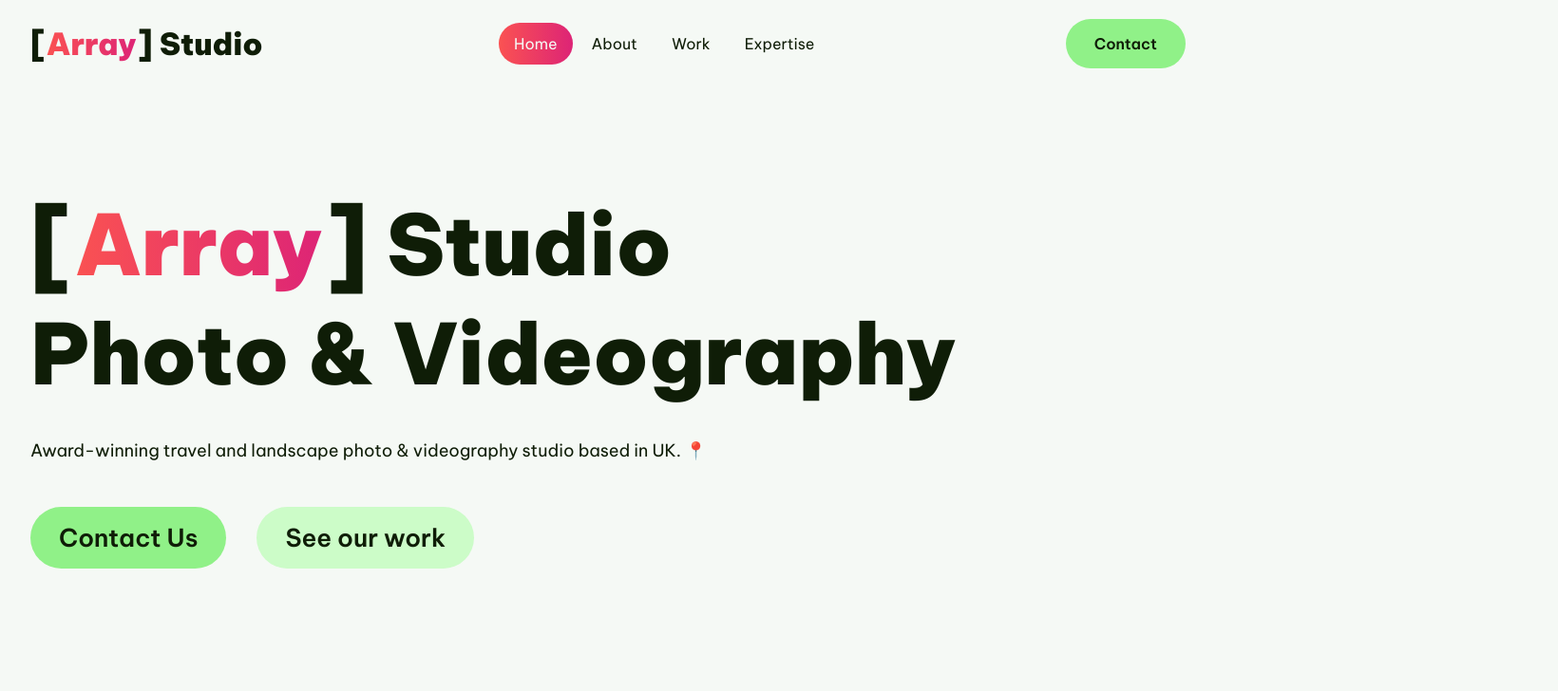
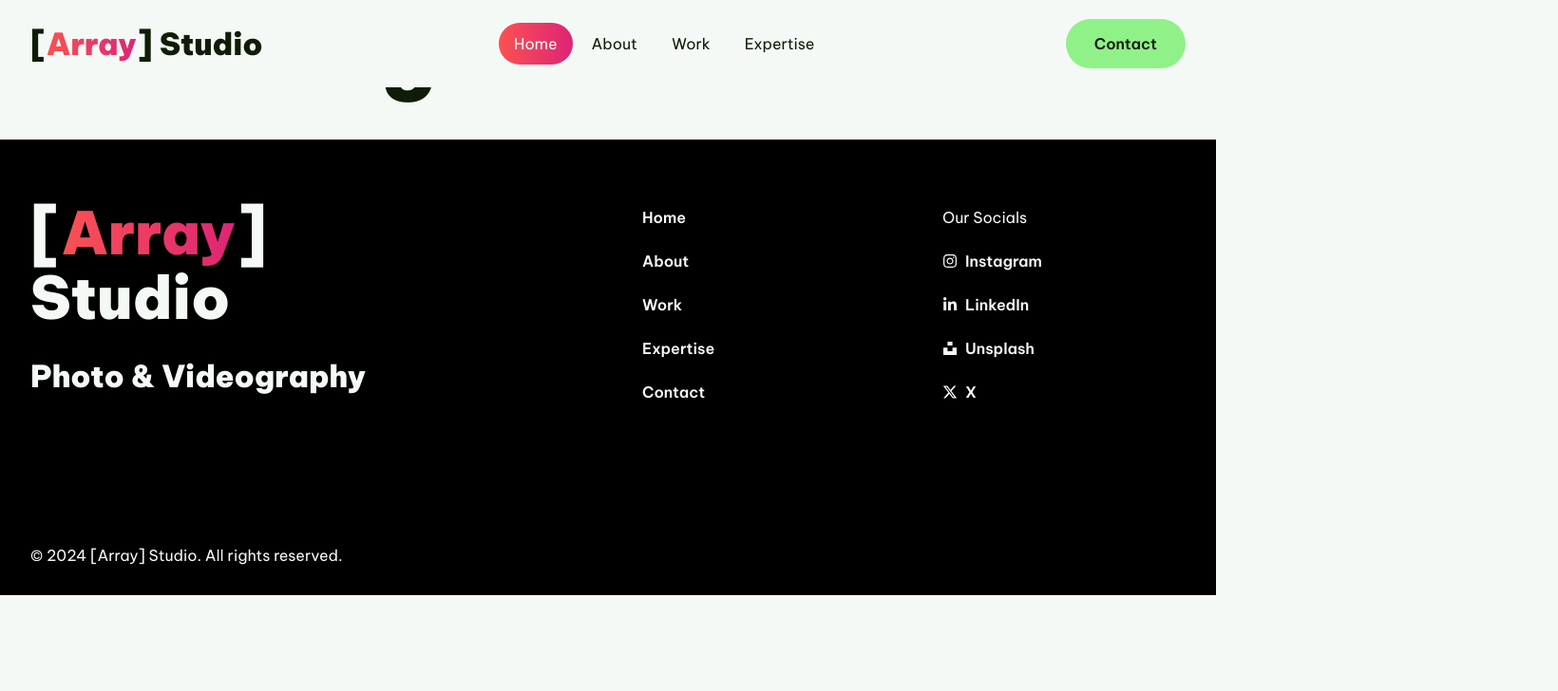
Before and after one commit to SnayderRodrigues/react-study, a React (Vite) app: page /about in a window 1280 px wide. Shown: the top 728 px of the page at 95% size, 1640 px wide, since content can reach past the window. Built offline with nearby package versions, Linux system fonts and the light colour scheme.

Commit message:
create routes for pages

```diff
--- a/src/App.jsx
+++ b/src/App.jsx
@@ -1,8 +1,9 @@
 import Header from "./components/Header";
-import MainContent from "./components/MainContent";
 import Footer from "./components/Footer";
 import Lenis from "@studio-freight/lenis";
 import { useEffect } from "react";
+
+import { Outlet } from "react-router-dom";
 
 function App() {
   useEffect(() => {
@@ -17,9 +18,10 @@ function App() {
   }, []);
 
   return (
+    //moved MainContent to pages/home/HomePage.jsx
     <>
       <Header />
-      <MainContent />
+      <Outlet />
       <Footer />
     </>
   );
--- a/src/components/Header.jsx
+++ b/src/components/Header.jsx
@@ -20,32 +20,32 @@ const Header = () => {
     <header id="header" className="header">
       <div className="wrapper">
         <nav className="header__navbar">
-          <a href="#" className="header__logo">
+          <a href="/" className="header__logo">
             [<span>Array</span>] Studio
           </a>
           <ul className="header__navbar-ul">
             <li className="header__navbar-li">
-              <a href="" className="header__navbar-link active-page">
+              <a href="/" className="header__navbar-link active-page">
                 Home
               </a>
             </li>
             <li className="header__navbar-li">
-              <a href="" className="header__navbar-link">
+              <a href="about" className="header__navbar-link">
                 About
               </a>
             </li>
             <li className="header__navbar-li">
-              <a href="" className="header__navbar-link">
+              <a href="work" className="header__navbar-link">
                 Work
               </a>
             </li>
             <li className="header__navbar-li">
-              <a href="" className="header__navbar-link">
+              <a href="expertise" className="header__navbar-link">
                 Expertise
               </a>
             </li>
           </ul>
-          <a href="" className="button">
+          <a href="contact" className="button">
             Contact
           </a>
         </nav>
--- a/src/main.jsx
+++ b/src/main.jsx
@@ -3,8 +3,67 @@ import ReactDOM from "react-dom/client";
 import App from "./App.jsx";
 import "./styles/style.scss";
 
+import { createBrowserRouter, RouterProvider } from "react-router-dom";
+import HomePage from "./pages/home/HomePage.jsx";
+import AboutPage from "./pages/about/AboutPage.jsx";
+import WorkPage from "./pages/work/WorkPage.jsx";
+import ExpertisePage from "./pages/expertise/ExpertisePage.jsx";
+import ContactPage from "./pages/contact/ContactPage.jsx";
+
+// const router = createBrowserRouter([
+//   {
+//     path: "/",
+//     element: <HomePage />,
+//   },
+//   {
+//     path: "about",
+//     element: <AboutPage />,
+//   },
+//   {
+//     path: "work",
+//     element: <WorkPage />,
+//   },
+//   {
+//     path: "expertise",
+//     element: <ExpertisePage />,
+//   },
+//   {
+//     path: "contact",
+//     element: <ContactPage />,
+//   },
+// ]);
+
+const router = createBrowserRouter([
+  {
+    path: "/",
+    element: <App />,
+    children: [
+      {
+        path: "/",
+        element: <HomePage />,
+      },
+      {
+        path: "about",
+        element: <AboutPage />,
+      },
+      {
+        path: "work",
+        element: <WorkPage />,
+      },
+      {
+        path: "expertise",
+        element: <ExpertisePage />,
+      },
+      {
+        path: "contact",
+        element: <ContactPage />,
+      },
+    ],
+  },
+]);
+
 ReactDOM.createRoot(document.getElementById("root")).render(
   <React.StrictMode>
-    <App />
+    <RouterProvider router={router} />
   </React.StrictMode>
 );
--- /dev/null
+++ b/src/pages/about/AboutPage.jsx
@@ -0,0 +1,11 @@
+import React from "react";
+
+const AboutPage = () => {
+  return (
+    <div>
+      <h1>AboutPage</h1>
+    </div>
+  );
+};
+
+export default AboutPage;
--- /dev/null
+++ b/src/pages/contact/ContactPage.jsx
@@ -0,0 +1,11 @@
+import React from "react";
+
+const ContactPage = () => {
+  return (
+    <div>
+      <h1>ContactPage</h1>
+    </div>
+  );
+};
+
+export default ContactPage;
--- /dev/null
+++ b/src/pages/expertise/ExpertisePage.jsx
@@ -0,0 +1,11 @@
+import React from "react";
+
+const ExpertisePage = () => {
+  return (
+    <div>
+      <h1>ExpertisePage</h1>
+    </div>
+  );
+};
+
+export default ExpertisePage;
--- /dev/null
+++ b/src/pages/home/HomePage.jsx
@@ -0,0 +1,12 @@
+import React from 'react'
+import MainContent from "../../components/MainContent";
+
+const HomePage = () => {
+  return (
+    <>
+      <MainContent />
+    </>
+  )
+}
+
+export default HomePage
--- /dev/null
+++ b/src/pages/work/WorkPage.jsx
@@ -0,0 +1,11 @@
+import React from "react";
+
+const WorkPage = () => {
+  return (
+    <div>
+      <h1>WorkPage</h1>
+    </div>
+  );
+};
+
+export default WorkPage;
```
